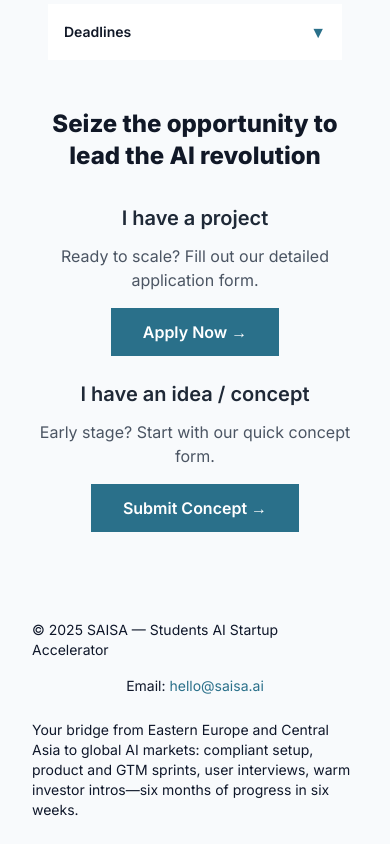
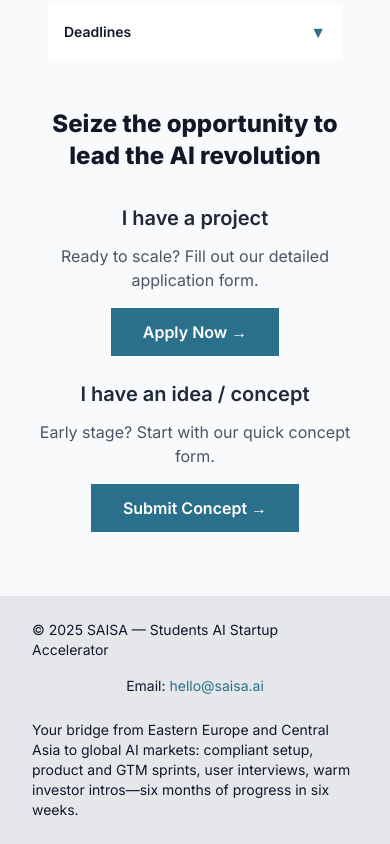
Before and after one commit to derlugov25/saisa, a React (Vite) app: page / in a window 390 px wide. Shown: the part 2377-3221 px from the top of the page. Built offline with nearby package versions, Linux system fonts and the light colour scheme.

Commit message:
Add gray background to footer for better visual separation and improve mobile heading size

```diff
--- a/src/App.tsx
+++ b/src/App.tsx
@@ -222,7 +222,7 @@
         </section>
       </main>
 
-      <footer className="py-6">
+      <footer className="py-6 bg-gray-200">
         <div className="container mx-auto px-4 flex flex-col md:flex-row justify-between items-center gap-4">
           <div className="text-sm">© {new Date().getFullYear()} SAISA — Students AI Startup Accelerator</div>
           <div className="text-center">
```
